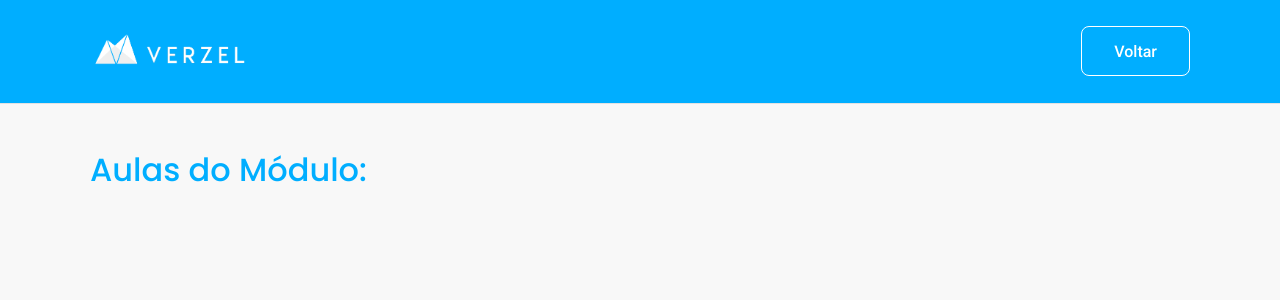
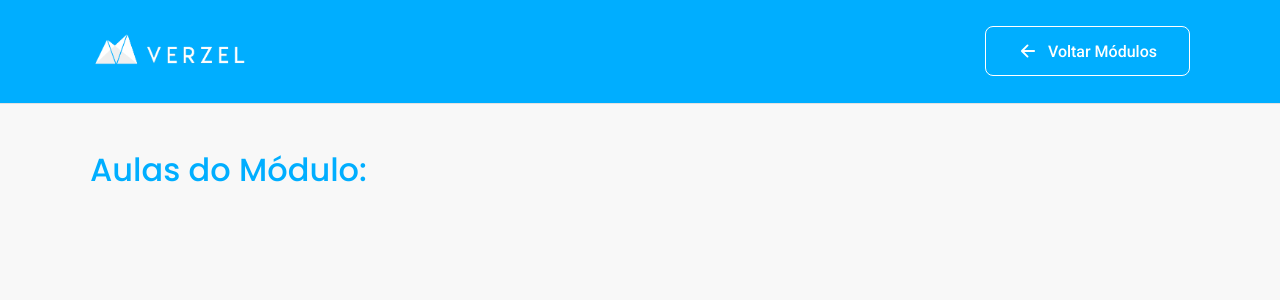
Before and after one commit to juvenalbruno/test_Verzel, a React (Create React App) app in the folder web/: page /admin/module/aulas in a window 1280 px wide. Shown: the top 300 px of the page. Built offline with nearby package versions, Linux system fonts and the light colour scheme.

Commit message:
20210710_1237

```diff
--- a/web/src/components/LoginComponent.tsx
+++ b/web/src/components/LoginComponent.tsx
@@ -1,10 +1,11 @@
 import { FormEvent, useState } from "react";
 import { useHistory } from "react-router";
+import { FiLogIn } from 'react-icons/fi';
 
 import { Button } from "./Button";
+import { api } from "../services/api";
 
 import "../styles/home.scss";
-import { api } from "../services/api";
 
 function LoginComponent() {
   const history = useHistory();
@@ -46,7 +47,7 @@ function LoginComponent() {
           onChange={(e) => setPassword(e.target.value)}
           value={password}
         />
-        <Button type="submit">Login</Button>
+        <Button type="submit"><FiLogIn />Login</Button>
       </form>
       <div className="separator">ou faça seu Cadastro</div>
       <Button onClick={handleRegister} className="create-user">
--- a/web/src/components/ModulesComponent.tsx
+++ b/web/src/components/ModulesComponent.tsx
@@ -1,6 +1,6 @@
 import { useState } from "react";
 import { useEffect } from "react";
-import { FaConnectdevelop } from "react-icons/fa";
+import { FiCodepen } from "react-icons/fi";
 import { api } from "../services/api";
 
 type ModulesTypeProps = {
@@ -22,7 +22,7 @@ export function ModulesComponents({ id, name }: ModulesTypeProps) {
       <main>
         <div className="modules-wrapper">
           <div className="modules-icon">
-            <FaConnectdevelop />
+            <FiCodepen />
           </div>
           <div className="modules-info">
             <h1>{name}</h1>
--- a/web/src/pages/AdminHome.tsx
+++ b/web/src/pages/AdminHome.tsx
@@ -1,4 +1,5 @@
 import { Link } from 'react-router-dom';
+import { FiLogOut } from 'react-icons/fi';
 import { CreateModule } from '../components/CreateModule';
 import { ListModules } from '../components/ListModules';
 import { CreateClass } from '../components/CreateClassComponent';
@@ -14,7 +15,7 @@ export function AdminHome() {
             <header>
                 <div className="content">
                     <img src={LogoIMG} alt="Verzel" />
-                    <Link to="/user/login">Sair</Link>
+                    <Link to="/user/login"><FiLogOut />Sair</Link>
                 </div>
             </header>
 
--- a/web/src/pages/AdminModulesAulas.tsx
+++ b/web/src/pages/AdminModulesAulas.tsx
@@ -1,5 +1,5 @@
 import { Link } from 'react-router-dom';
-
+import { IoArrowBackOutline } from 'react-icons/io5'
 import LogoIMG from '../assets/img/logo.png';
 
 import '../styles/admin.scss'
@@ -13,7 +13,7 @@ export function AdminModulesAulas() {
             <header>
                 <div className="content">
                     <img src={LogoIMG} alt="Verzel" />
-                    <Link to="/admin">Voltar</Link>
+                    <Link to="/admin"> <IoArrowBackOutline /> Voltar Módulos</Link>
                 </div>
             </header>
 
--- a/web/src/styles/admin.scss
+++ b/web/src/styles/admin.scss
@@ -30,11 +30,16 @@
       justify-content: center;
       align-items: center;
       text-decoration: 0;
+      gap: 10px;
 
       transition: filter 0.2s;
 
       &:hover {
         filter: brightness(0.9);
+      }
+
+      svg {
+        font-size: 20px;
       }
     }
   }
--- a/web/src/styles/home.scss
+++ b/web/src/styles/home.scss
@@ -65,6 +65,8 @@ main {
 
         button {
             margin-top: 16px;
+            display: flex;
+            gap: 10px
         }
 
         button, input {
```
